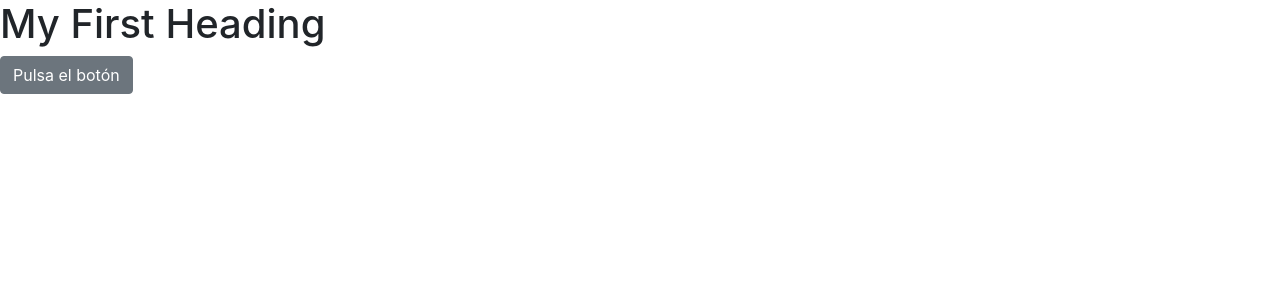
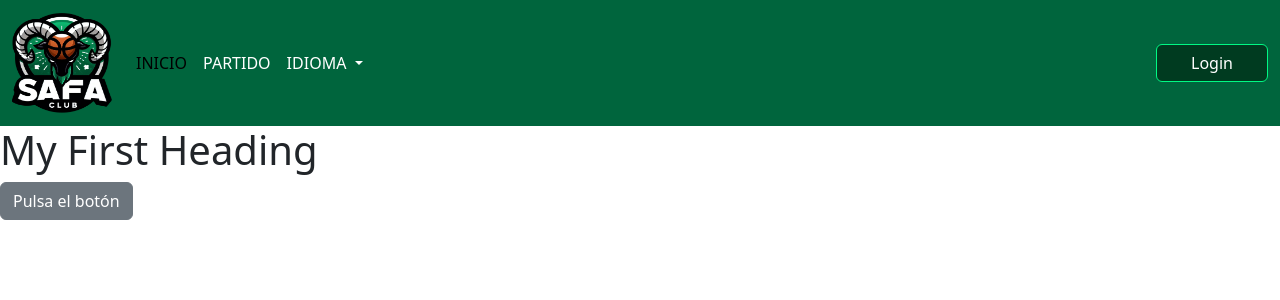
Before and after one commit to rafadiecas/ClubBarrio, a Django app: page /ClubBarrioApp/inicio/ in a window 1280 px wide. Shown: the top 300 px of the page. Run offline with Django 4.2, Linux system fonts and the light colour scheme; some libraries are stand-ins or nearby versions.

Commit message:
creando barra de navegacion de prueba, cambiando url en setting para que redirija automaticamente al inicio.html al arrancar la App

```diff
--- a/ClubBarrio/settings.py
+++ b/ClubBarrio/settings.py
@@ -119,6 +119,10 @@ USE_TZ = True
 
 STATIC_URL = 'static/'
 
+STATICFILES_DIRS = [
+    BASE_DIR / "static"
+]
+
 # Default primary key field type
 # https://docs.djangoproject.com/en/4.2/ref/settings/#default-auto-field
 
--- a/ClubBarrio/urls.py
+++ b/ClubBarrio/urls.py
@@ -17,7 +17,10 @@ Including another URLconf
 from django.contrib import admin
 from django.urls import path, include
 
+from ClubBarrioApp.views import pagina_inicio
+
 urlpatterns = [
     path('admin/', admin.site.urls),
     path('ClubBarrioApp/', include('ClubBarrioApp.urls')),
+    path('', pagina_inicio, name='inicio'),
 ]
--- /dev/null
+++ b/static/css/colores.css
@@ -0,0 +1,13 @@
+:root {
+  --color-50: #ecfff6;
+  --color-100: #d2ffed;
+  --color-200: #a8ffdc;
+  --color-300: #65ffc3;
+  --color-400: #1bffa2;
+  --color-500: #00f984;
+  --color-600: #00d069;
+  --color-700: #00a256;
+  --color-800: #007e48;
+  --color-900: #00653d;
+  --color-950: #003b20;
+}
--- a/templates/inicio.html
+++ b/templates/inicio.html
@@ -2,7 +2,7 @@
 <html lang="en">
 <head>
     <meta charset="UTF-8">
-    <title>Title</title>
+    <title>Pagina de Inicio</title>
     <link rel="stylesheet" href="https://maxcdn.bootstrapcdn.com/bootstrap/4.5.2/css/bootstrap.min.css">
 
     <style>
@@ -17,6 +17,7 @@
     </style>
 </head>
 <body>
+    {% include "prueba_barra_navegacion.html" %}
     <h1>My First Heading</h1>
 
     <!-- Botón que activa el popover -->
@@ -37,11 +38,10 @@
     <script>
         // Inicializar el popover
         $(document).ready(function(){
-            $('#popoverButton').popover({
-                content: $('#popoverContent').html(),
-                html: true
-            });
-        });
+    $('#popoverButton').on('click', function(){
+        window.location.href = '/admin';
+    });
+    });
     </script>
 </body>
 </html>
--- /dev/null
+++ b/templates/prueba_barra_navegacion.html
@@ -0,0 +1,93 @@
+{% load static %}
+
+<!DOCTYPE html>
+<html lang="ES">
+
+<head>
+    <meta charset="UTF-8">
+    <title>SafaClub</title>
+    <link href="https://cdn.jsdelivr.net/npm/bootstrap@5.3.2/dist/css/bootstrap.min.css" rel="stylesheet" integrity="sha384-T3c6CoIi6uLrA9TneNEoa7RxnatzjcDSCmG1MXxSR1GAsXEV/Dwwykc2MPK8M2HN" crossorigin="anonymous">
+    <link href="{% static 'css/colores.css' %}" rel="stylesheet">
+
+
+    <style>
+
+
+
+    /* Cambia el color de fondo de la barra de navegación a verde */
+    .navbar {
+        {#background-color: #2A7F5E;#}
+        background-color: #00653D;
+        {#background-color: var(--color-500);#}
+    }
+
+    /* Cambia el color de los enlaces de la barra de navegación a blanco */
+    .navbar-nav .nav-link, .navbar-brand {
+        color: white;
+    }
+
+    /* Cambia el color de los enlaces de la barra de navegación a negro cuando se pasa el mouse por encima */
+    .navbar-nav .nav-link:hover, .navbar-brand:hover {
+        color: black;
+    }
+     /* Aplica padding a la barra de navegación en pantallas medianas y pequeñas */
+    @media (max-width: 992px) {
+        .navbar {
+            padding-left: 15px;
+            padding-right: 15px;
+        }
+    }
+    #botonlogin{
+    background-color: #003b20;
+     border-color: #00f984;
+     color: white;
+    width: 7em;
+
+    }
+    #botonlogin:hover{
+  background-color: #1bffa2;
+    }
+</style>
+    <script src="https://cdn.jsdelivr.net/npm/bootstrap@5.3.2/dist/js/bootstrap.bundle.min.js" integrity="sha384-C6RzsynM9kWDrMNeT87bh95OGNyZPhcTNXj1NW7RuBCsyN/o0jlpcV8Qyq46cDfL" crossorigin="anonymous"></script>
+
+
+</head>
+
+<body>
+<nav class="navbar navbar-expand-lg " id="navbar">
+      <div class="container-fluid" >
+        <a class="navbar-brand" href="#">
+          <img src="{% static 'prueba_logo3.png' %}" alt="Logo" width="100" height="100" class="d-inline-block align-text-center">
+        </a>
+        <button class="navbar-toggler border-white " type="button"  data-bs-toggle="collapse" data-bs-target="#navbarSupportedContent" aria-controls="navbarSupportedContent" aria-expanded="false" aria-label="Toggle navigation">
+          <span class="navbar-toggler-icon" style="filter: invert(100%) sepia(100%) saturate(0%) hue-rotate(288deg) brightness(102%) contrast(102%);"></span>
+        </button>
+        <div class="collapse navbar-collapse " id="navbarSupportedContent">
+          <ul class="navbar-nav me-auto mb-2 mb-lg-0 "   >
+            <li class="nav-item" >
+              <a class="nav-link active" aria-current="page" href="{% url 'inicio' %}" id="barra">INICIO</a>
+            </li>
+            <li class="nav-item">
+              <a class="nav-link" href="{% url 'inicio' %}" id="barra">PARTIDO</a>
+            <li class="nav-item dropdown">
+              <a class="nav-link dropdown-toggle" href="#" role="button" data-bs-toggle="dropdown" aria-expanded="false" id="barra">
+                IDIOMA
+              </a>
+
+              <ul class="dropdown-menu">
+                <li><a class="dropdown-item" href="#">Español</a></li>
+                <li><a class="dropdown-item" href="#">English</a></li>
+                <li><a class="dropdown-item" href="#">Catalá</a></li>
+                <li><hr class="dropdown-divider"></li>
+              </ul>
+            </li>
+
+          </ul>
+
+          <button class="btn btn-outline-success" id="botonlogin" onclick="window.location.href='{% url 'inicio' %}'">Login</button>
+        </div>
+      </div>
+    </nav>
+</body>
+
+</html>
```
Also changed, not shown: static/prueba_logo2.png (added), static/prueba_logo3.png (added), static/prueba_logoSafaClub.png (added).
